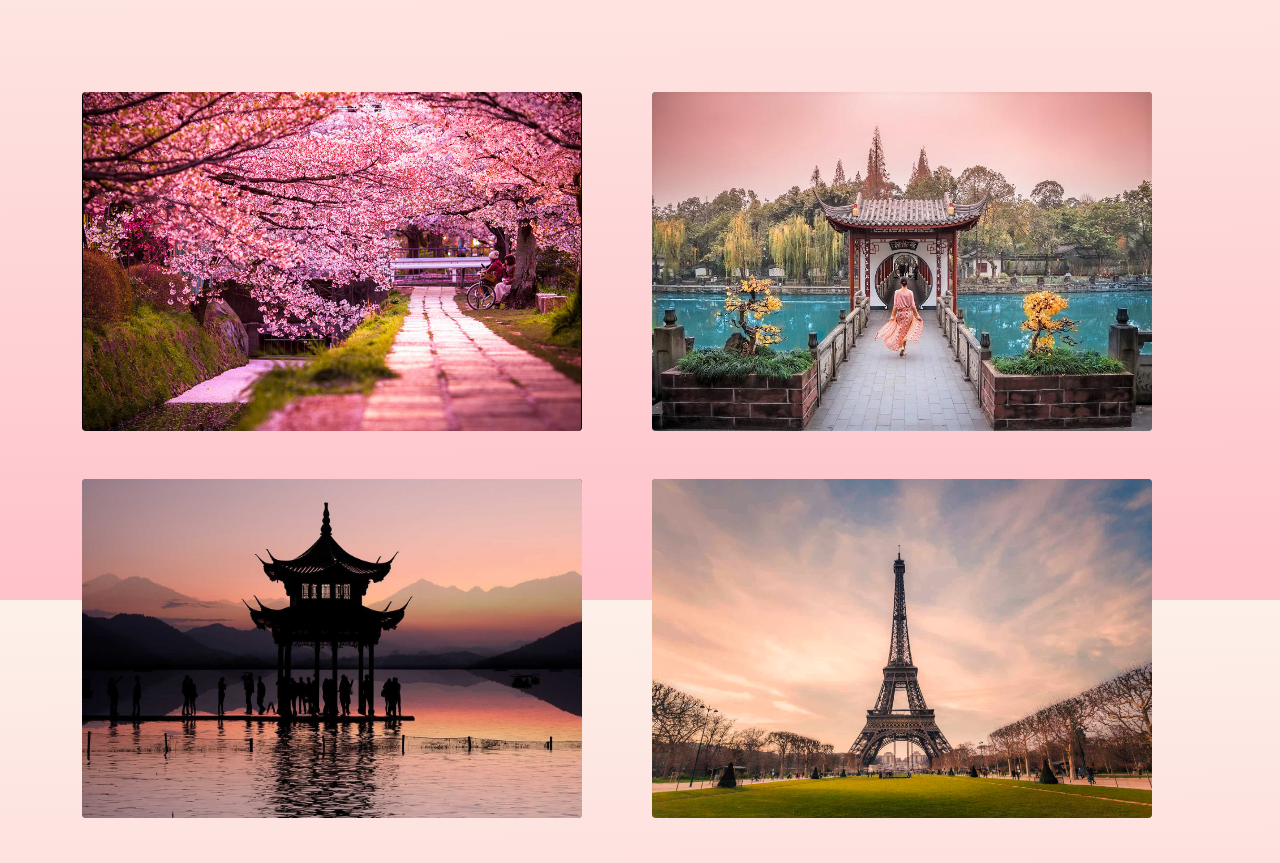
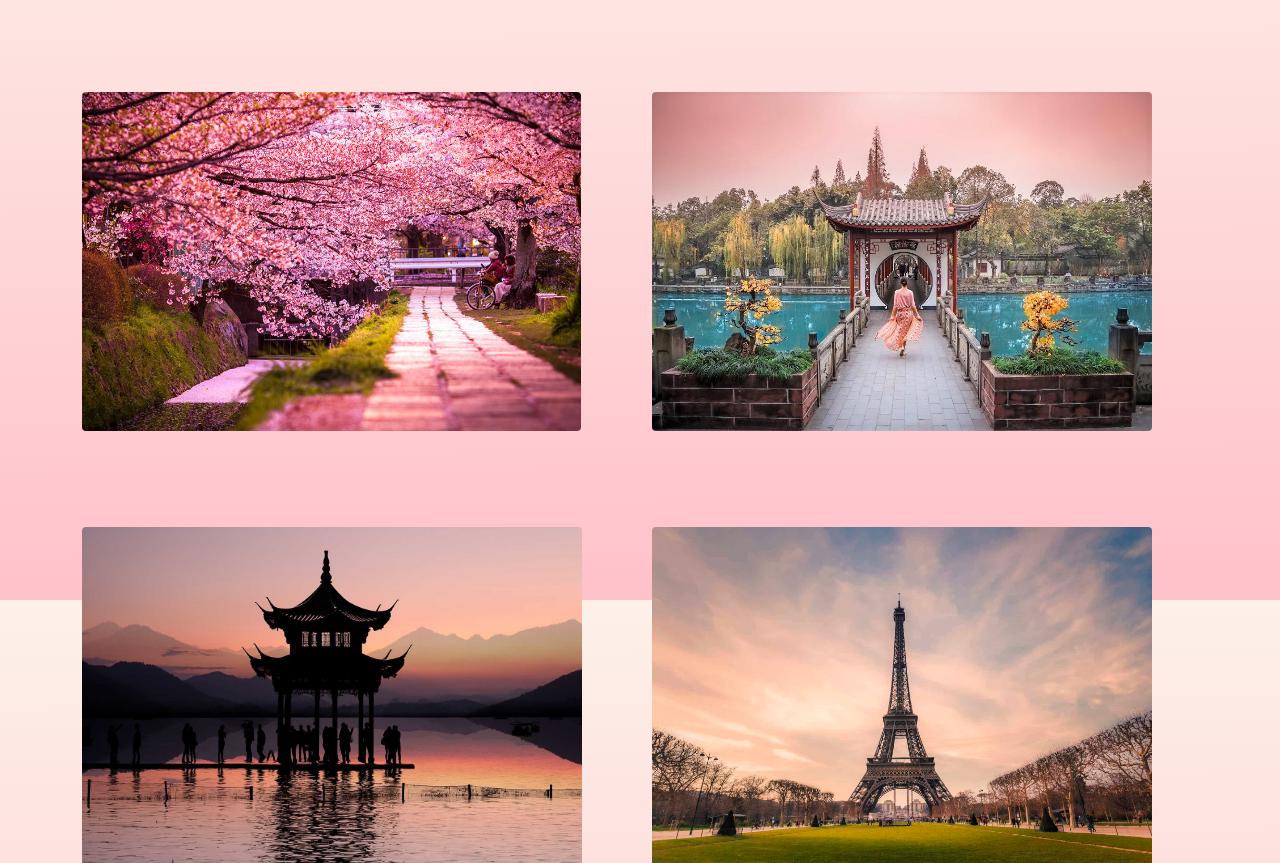
Before and after one commit to Shakiba94/Portfolio-project, a plain HTML site: page gallery.html in a window 1280 px wide. Shown: the part 200-1063 px from the top of the page. Drawn offline with nearby package versions, Linux system fonts and the light colour scheme; a web font is replaced by a local one.

Commit message:
changing some features

```diff
--- a/gallery.html
+++ b/gallery.html
@@ -52,85 +52,69 @@
     <h1 class="gallery-heading">Gallery page</h1>
 
     <div class="container">
-      <div class="row">
+      <div class="row mt-5">
         <div class="col-sm-6">
-          <div class="gradient-effect">
           <img
             src="/images/gallery-pictures/cherry-blossoms.jpg"
-              class="img-fluid rounded d-sm-block image-custom image-gradient"
+            class="img-fluid mb-5 img-responsive rounded image-custom"
           />
-          </div>
         </div>
 
         <div class="col-md-6">
-          <div class="gradient-effect">
           <img
             src="/images/gallery-pictures/china-chengdu.jpg"
-              class="img-fluid rounded d-sm-block image-custom image-gradient"
+            class="img-fluid mb-5 img-responsive rounded image-custom"
           />
-          </div>
         </div>
       </div>
 
       <div class="row mt-5">
         <div class="col-md-6">
-          <div class="gradient-effect">
           <img
             src="/images/gallery-pictures/china-hanzhou-view.jpg"
-              class="img-fluid rounded d-sm-block image-custom image-gradient"
+            class="img-fluid mb-5 img-responsive rounded image-custom"
           />
         </div>
-        </div>
         <div class="col-sm-6">
-          <div class="gradient-effect">
           <img
             src="images/gallery-pictures/paris.jpg"
-              class="img-fluid rounded d-sm-block image-custom image-gradient"
+            class="img-fluid mb-5 img-responsive rounded image-custom"
             alt="Weather project"
           />
-          </div>
         </div>
       </div>
 
       <div class="row mt-5">
         <div class="col-sm-6">
-          <div class="gradient-effect">
           <img
             src="images/gallery-pictures/singapore2.jpg"
-              class="img-fluid rounded d-sm-block image-custom image-gradient"
+            class="img-fluid mb-5 img-responsive rounded image-custom"
             alt="Yogurt project"
           />
         </div>
-        </div>
 
         <div class="col-md-6">
-          <div class="gradient-effect">
           <img
             src="/images/gallery-pictures/Sydney.jpg"
-              class="img-fluid rounded d-sm-block image-custom image-gradient"
+            class="img-fluid mb-5 img-responsive rounded image-custom"
           />
-          </div>
         </div>
       </div>
 
       <div class="row mt-5">
         <div class="col-sm-6">
-          <div class="gradient-effect">
           <img
             src="images/gallery-pictures/netherlands-windmills.jpg"
-              class="img-fluid rounded d-sm-block image-custom image-gradient"
+            class="img-fluid mb-5 img-responsive rounded image-custom"
             alt="Yogurt project"
           />
         </div>
-        </div>
 
         <div class="col-md-6">
-          <div class="gradient-effect">
           <img
             src="/images/gallery-pictures/netherlans-fields.jpg"
-              class="img-fluid rounded d-sm-block image-custom image-gradient"
+            class="img-fluid mb-5 img-responsive rounded image-custom"
           />
-          </div>
         </div>
       </div>
     </div>
--- a/styles/style.css
+++ b/styles/style.css
@@ -108,37 +108,9 @@ h1 {
   height: 339px;
 }
 
-.gradient-effect {
-  background: linear-gradient(
-    135deg,
-    #000 0%,
-    #000 25%,
-    #225eb3 50%,
-    #ff30d2 75%,
-    #600585 100%
-  );
-  background-size: 400% 400%;
-  background-repeat: no-repeat;
-  display: flex;
-  width: 500px;
-  height: 339px;
-  max-width: 100vw;
-  max-height: 100vh;
-  justify-content: center;
-  align-items: center;
-  color: #fff;
-  position: relative;
-  cursor: pointer;
-  transition: 0.5s all;
-  border-radius: 0.25rem;
+@media (max-width: 600px) {
+  .image-custom {
+    width: 400px;
+    height: 239px;
+  }
 }
-
-.image-gradient {
-  background-size: cover;
-  z-index: 1;
-  mix-blend-mode: screen;
-}
-
-.gradient-effect:hover {
-  background-position: 100% 100%;
-}
```
Lines whose indentation alone changed are shown as unchanged.
